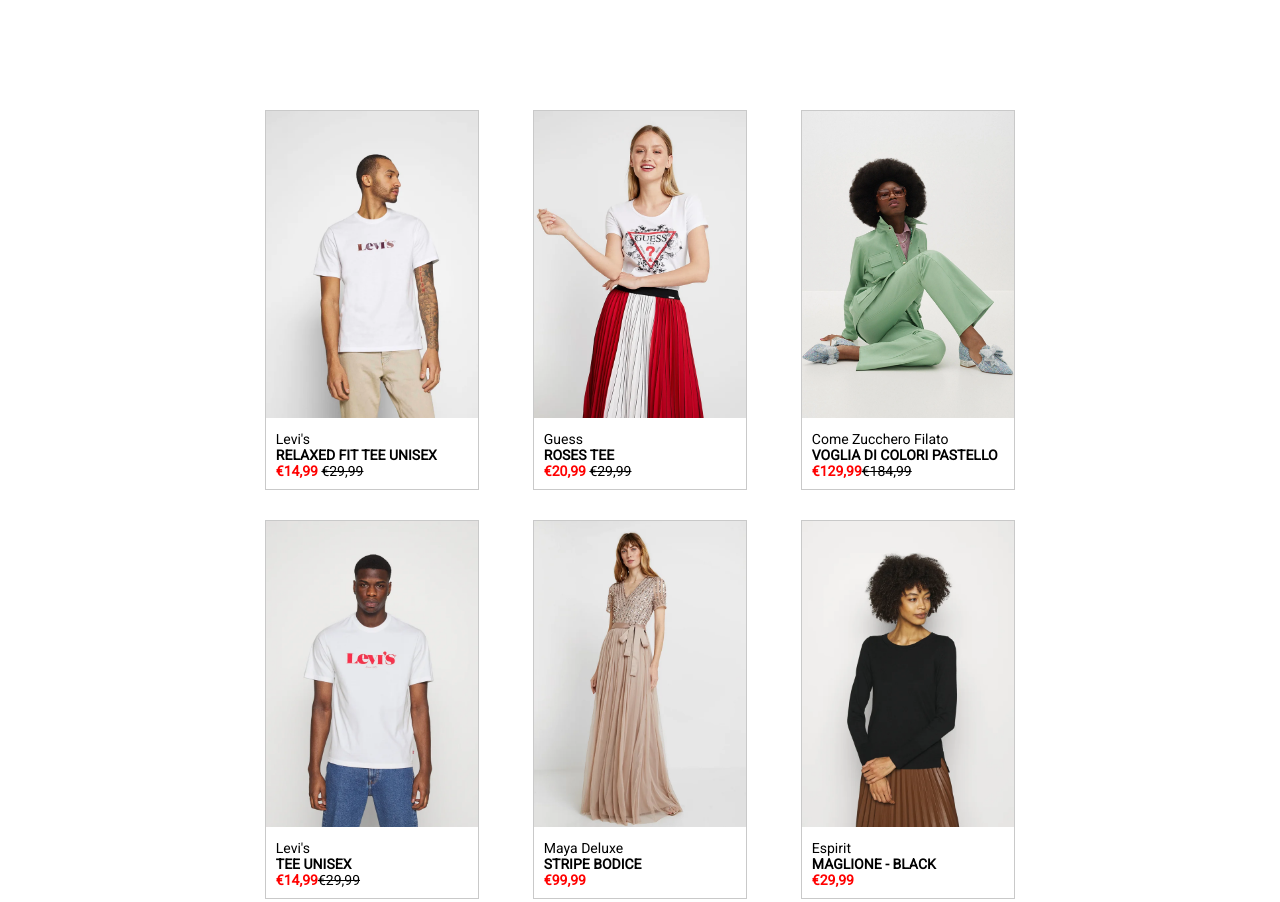
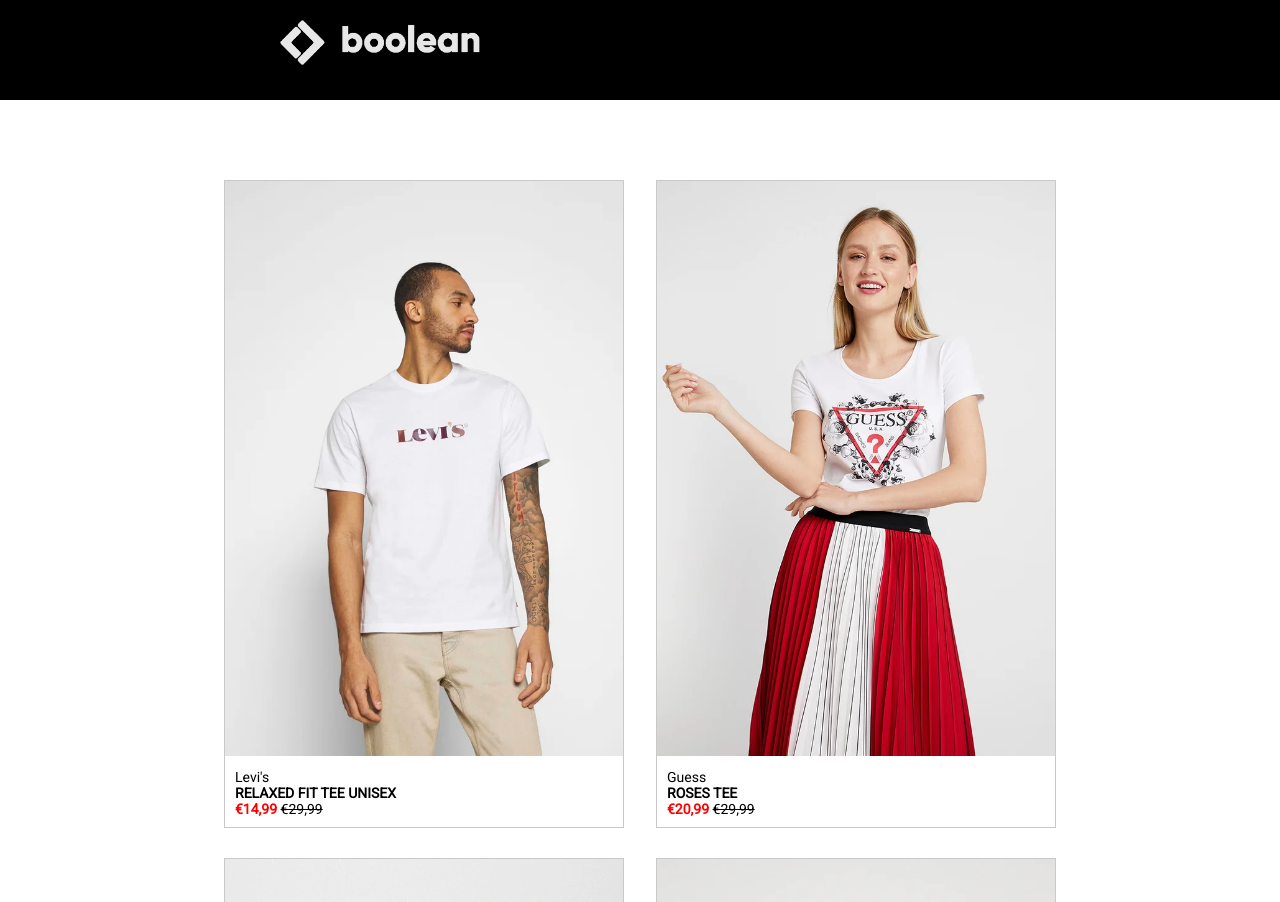
Before and after one commit to nmorrone/html-css-boolando, a plain HTML site: page index.html in a window 1280 px wide. Shown: the top 902 px of the page. Drawn offline with Linux system fonts and the light colour scheme.

Commit message:
fixing flex container rules

```diff
--- a/css/style.css
+++ b/css/style.css
@@ -6,18 +6,18 @@
 
 .section {
     width: 80%;
-    padding: 10px;
     margin: 0 auto;
 }
 
-.container {
-    padding: 100px;
-}
+.container {}
 
 .row {
     display: flex;
     flex-wrap: wrap;
     justify-content: space-around;
+    justify-items: center;
+    padding: 80px;
+
 }
 
 .col {
@@ -25,13 +25,14 @@
     font-family: Roboto;
     font-weight: 300;
     font-size: 14px;
-    width: calc(80% / 3);
     margin-bottom: 30px;
+    flex-basis: 400px;
     ;
 }
 
 .row * {
     max-width: 100%;
+    ;
 }
 
 .product-detail {
@@ -42,3 +43,21 @@
     color: red;
     font-weight: 800;
 }
+
+.top-header {
+    background-color: black;
+    height: 100px;
+    padding: 20px;
+
+}
+
+.flex-header {
+    display: flex;
+    justify-content: space-between;
+    font-family: Roboto;
+    font-size: 10px;
+    color: white;
+    list-style: none;
+    justify-content: space-around;
+    align-items: center;
+}
--- a/index.html
+++ b/index.html
@@ -12,11 +12,17 @@
 <body>
 
 
+    <header class="top-header">
+        <div class="flex-header">
+            <div class="logo"><img src="./img/boolean-logo.png" width="200px" alt=""></div>
+            <div class="social-icons"></div>
+        </div>
+    </header>
+
     <!-- Sezione Prodotti-->
     <section class="section">
 
 
-        <div class="container">
         <div class="row">
             <div class="col"><img src="./img/1.webp" alt="">
                 <div class="product-detail">
@@ -66,8 +72,9 @@
                     </p>
                 </div>
             </div>
+
         </div>
-        </div>
+
 
 
     </section>
```
Lines whose indentation alone changed are shown as unchanged.
